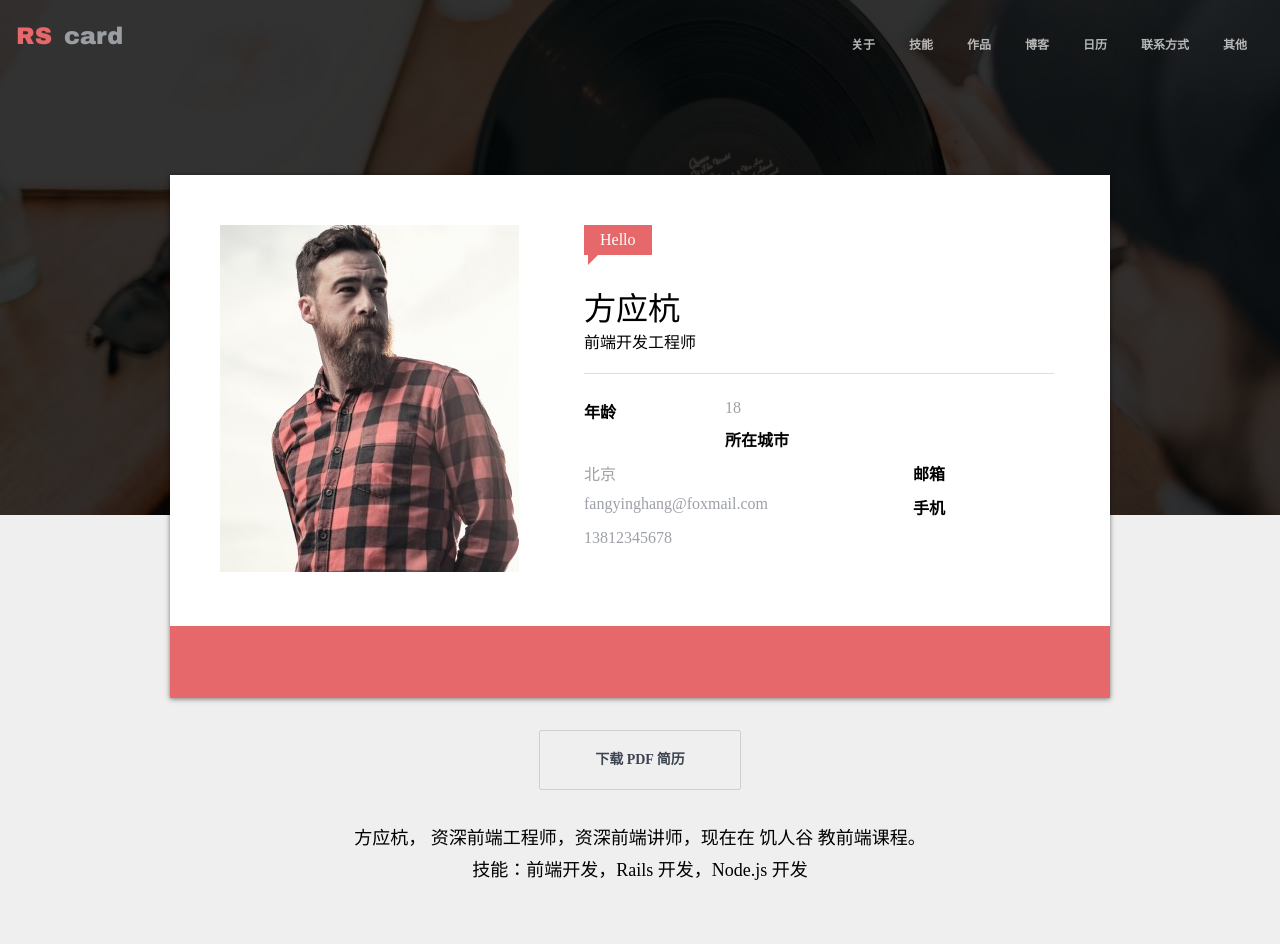
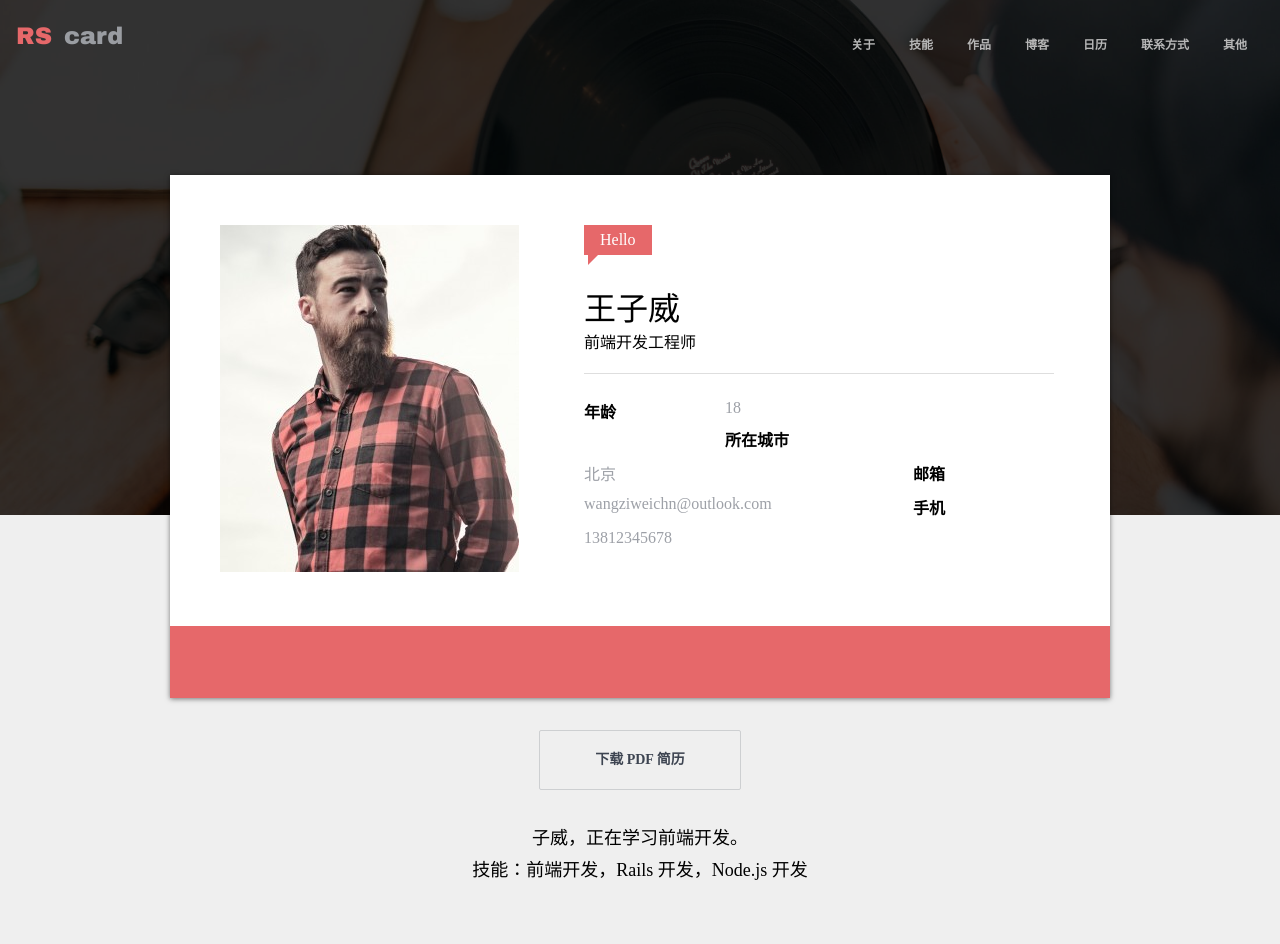
Before and after one commit to WillWang-Ww/remuseDemo, a plain HTML site: page index.html in a window 1280 px wide. Shown: the top 944 px of the page. Drawn offline with Linux system fonts and the light colour scheme.

Commit message:
update information

```diff
--- a/index.html
+++ b/index.html
@@ -91,7 +91,7 @@
           <span class="welcome">Hello
             <span class="triangle"></span>
           </span>
-          <h1>方应杭</h1>
+          <h1>王子威</h1>
           <p>前端开发工程师</p>
           <hr>
           <dl>
@@ -100,7 +100,7 @@
             <dt>所在城市</dt>
             <dd>北京</dd>
             <dt>邮箱</dt>
-            <dd>fangyinghang@foxmail.com</dd>
+            <dd>wangziweichn@outlook.com</dd>
             <dt>手机</dt>
             <dd>13812345678</dd>
           </dl>
@@ -130,7 +130,7 @@
     </p>
 
     <p class="selfIntroduction">
-      方应杭， 资深前端工程师，资深前端讲师，现在在 饥人谷 教前端课程。
+      子威，正在学习前端开发。
       <br> 技能：前端开发，Rails 开发，Node.js 开发
     </p>
 
```
